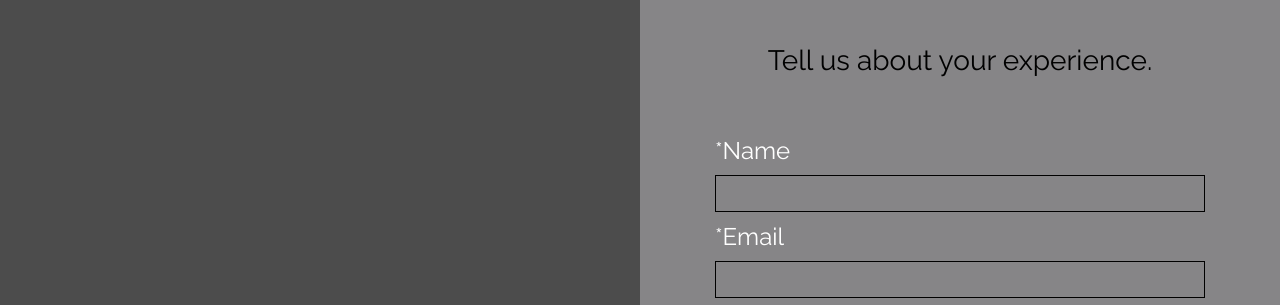
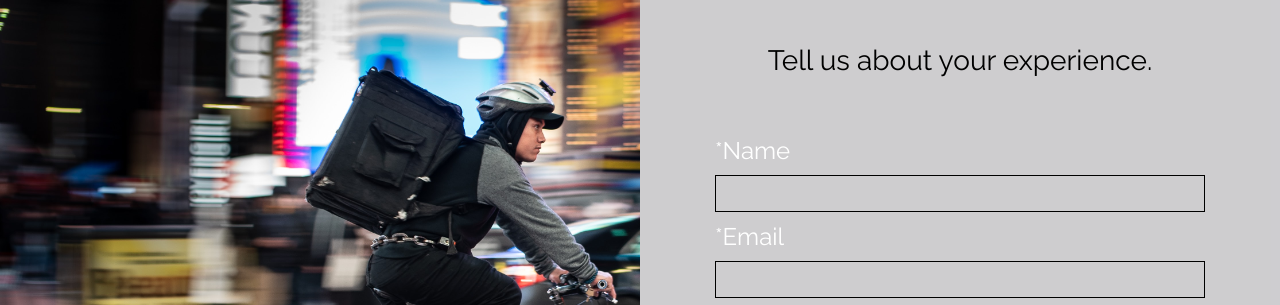
Before and after one commit to knowsblednyahaha/Survey-Form, a plain HTML site: page index.html in a window 1280 px wide. Shown: the part 158-463 px from the top of the page. Drawn offline with Linux system fonts and the light colour scheme.

Commit message:
Add files via upload

```diff
--- a/css/main.css
+++ b/css/main.css
@@ -9,13 +9,6 @@ body, html {
   height: 100%;
   width: 100%;
 }
-body {
-  background: linear-gradient(rgba(0, 0, 0, 0.7), rgba(0, 0, 0, 0.7)), url("img/cover.jpg") fixed;
-  background-repeat: no-repeat;
-  background-size: cover;
-  margin: 0;
-  padding: 0;
-}
 .container {
   display: flex;
   height: 100% auto;
@@ -24,9 +17,12 @@ body {
   flex: 50%;
 }
 .title {
-  display: flex;
-  justify-content: center;
-  align-items: center;
+    background: url(../img/cover.jpg), linear-gradient(rgba(0, 0, 0, 0.7), rgba(0, 0, 0, 0.7)), fixed;
+    background-repeat: no-repeat;
+    background-size: cover;
+    display: flex;
+    justify-content: center;
+    align-items: center;
 }
 .title h1 {
   font-size: 5em;
```
